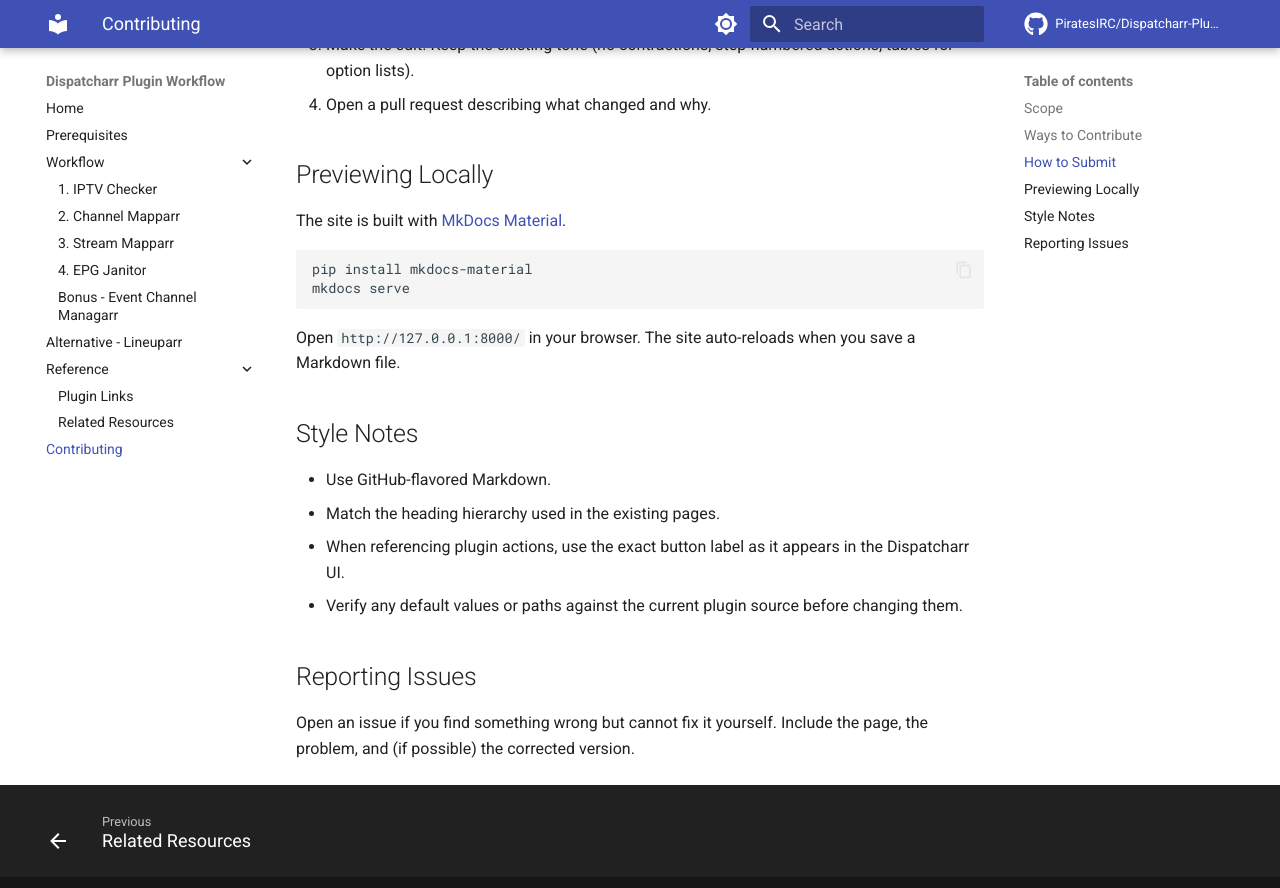
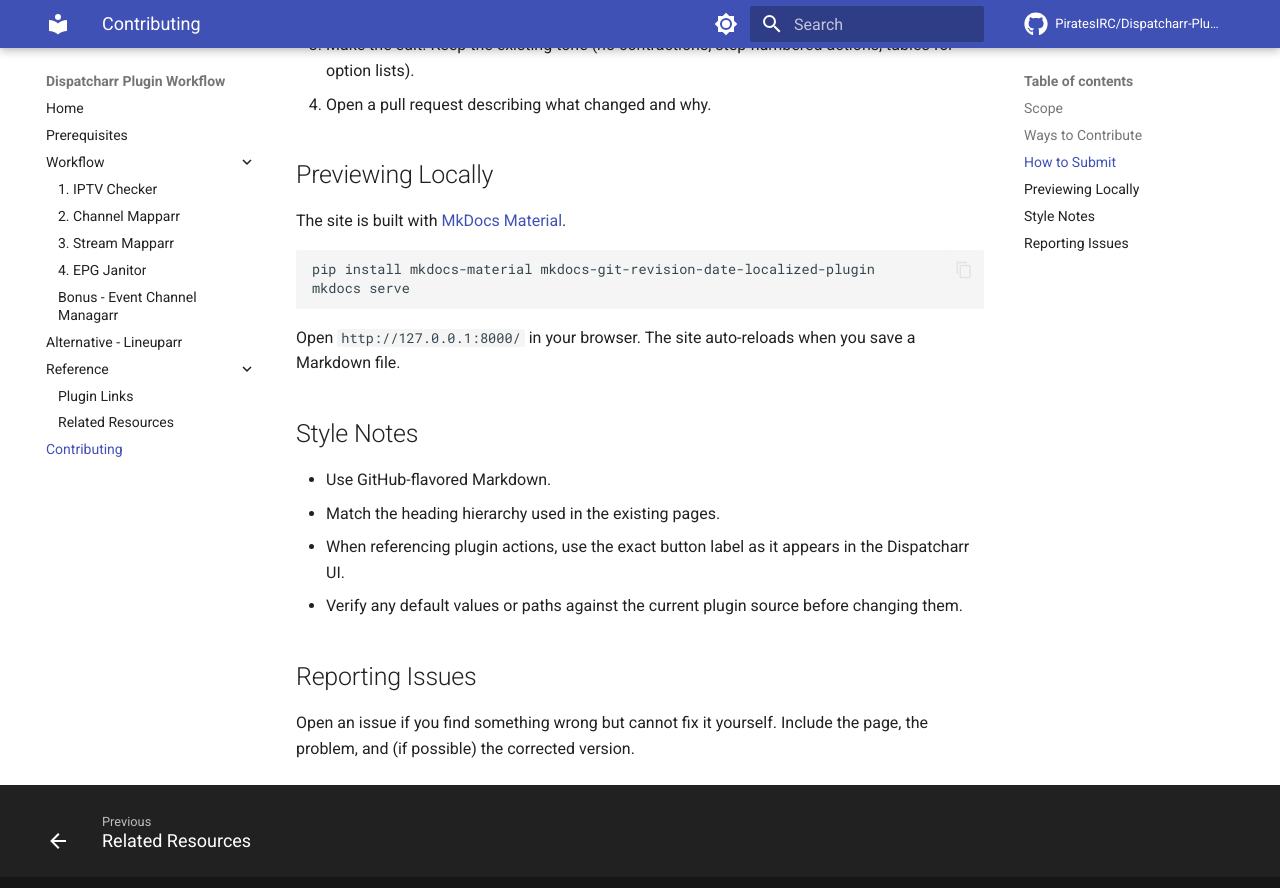
Before and after one commit to PiratesIRC/Dispatcharr-Plugin-Workflow, an MkDocs documentation site: the page built from docs/contributing.md, in a window 1280 px wide and 900 px high, scrolled down 793 px. Shown: the top 888 px of the window. Built offline with MkDocs 1.6.1 and Material for MkDocs 9.7.7, drawn with Linux system fonts in a browser that asks for light colours; comment, search, counter and statistics services are not loaded.

Commit message:
Show created/updated dates on every page
- Add mkdocs-git-revision-date-localized-plugin (reads dates from git history)
- Configure deploy workflow with fetch-depth: 0 so the full git log is available
- Enable enable_creation_date so each page shows both created and last-updated dates
- Update CONTRIBUTING.md install instructions to include the new plugin
- Add content.action.view to expose a 'view source' button alongside the existing 'edit' button

````diff
--- a/docs/contributing.md
+++ b/docs/contributing.md
@@ -25,7 +25,7 @@ This repository is a **guide**, not a plugin. Contributions should improve the a
 The site is built with [MkDocs Material](https://squidfunk.github.io/mkdocs-material/).
 
 ```bash
-pip install mkdocs-material
+pip install mkdocs-material mkdocs-git-revision-date-localized-plugin
 mkdocs serve
 ```
 
--- a/mkdocs.yml
+++ b/mkdocs.yml
@@ -17,6 +17,7 @@ theme:
     - search.highlight
     - content.code.copy
     - content.action.edit
+    - content.action.view
     - toc.follow
   palette:
     - media: "(prefers-color-scheme: light)"
@@ -57,6 +58,10 @@ markdown_extensions:
 
 plugins:
   - search
+  - git-revision-date-localized:
+      type: date
+      enable_creation_date: true
+      fallback_to_build_date: true
 
 nav:
   - Home: index.md
````
Also changed, not shown: CONTRIBUTING.md (+1 -1 lines), 1 other file.
